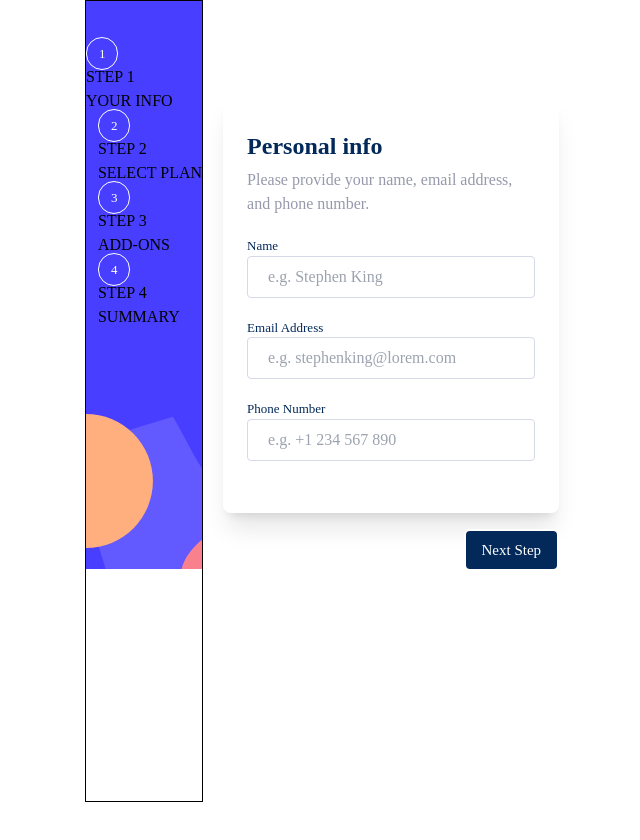
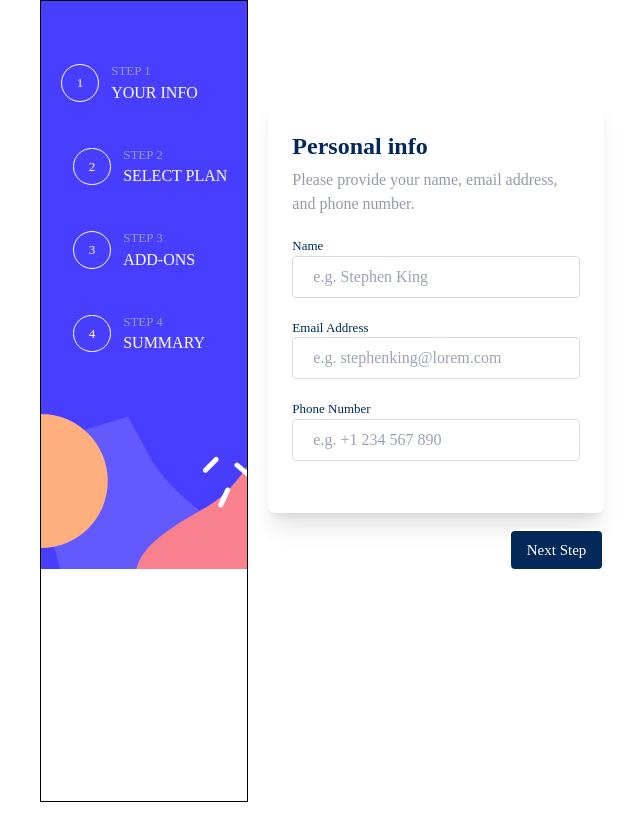
Before and after one commit to wx-it/multi-step-form, a React (Create React App) app: page / in a window 1280 px wide. Shown: the top 840 px of the page, without its empty margins (308-948 px from the left). Built offline with nearby package versions, Linux system fonts and the light colour scheme.

Commit message:
Update SideBar.jsx

```diff
--- a/src/components/SideBar.jsx
+++ b/src/components/SideBar.jsx
@@ -44,18 +44,22 @@ useEffect(() => {
 
   let getN = numbers.map(item => {
     return(
-      <div key={item.n} >
-    <span onClick={getWidth}
-    className='border-White border rounded-full py-2 px-3 text-White text-bold text-sm font-medium'
-    > {item.n} </span>
-    {width >= 500 ? <div> <p> {item.desktopStep} </p> <p> {item.desktopStepName} </p> </div> : null }
+       <div key={item.n} className="md:flex md:items-center md:justify-start md:p-5 md:space-x-3 md:m-0 md:w-full">
+       <span onClick={getWidth}
+         className='border-White border rounded-full py-2 px-3 md:px-[15px] text-White text-bold text-sm font-medium'
+        > {item.n} </span>
+       {width >= 500 ?
+       <div className="">
+          <p className="text-Cool-gray text-sm"> {item.desktopStep} </p>
+          <p className="text-White font-medium"> {item.desktopStepName} </p>
+        </div> : null }
   </div>
     )
   })
 
   return (
     <div className='bg-mobileSidebar h-screen w-full bg-no-repeat md:bg-none'>
-  <div className='flex justify-center pt-10 space-x-3 md:flex-col md:justify-between md:items-start '>
+  <div className='flex justify-center pt-10 space-x-3 md:flex-col'>
   {getN}
   </div>
 </div>
```
